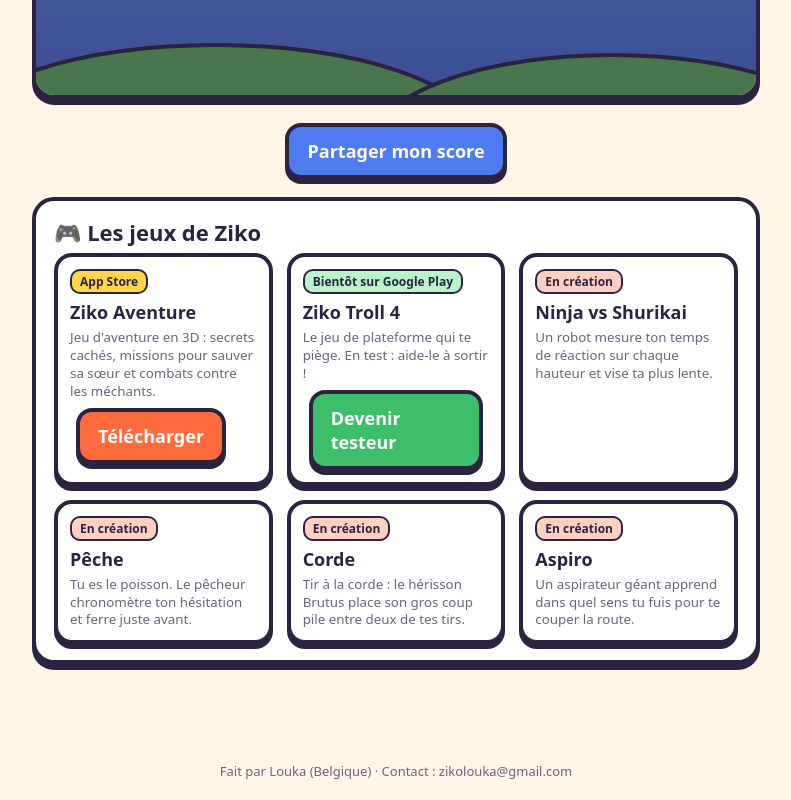
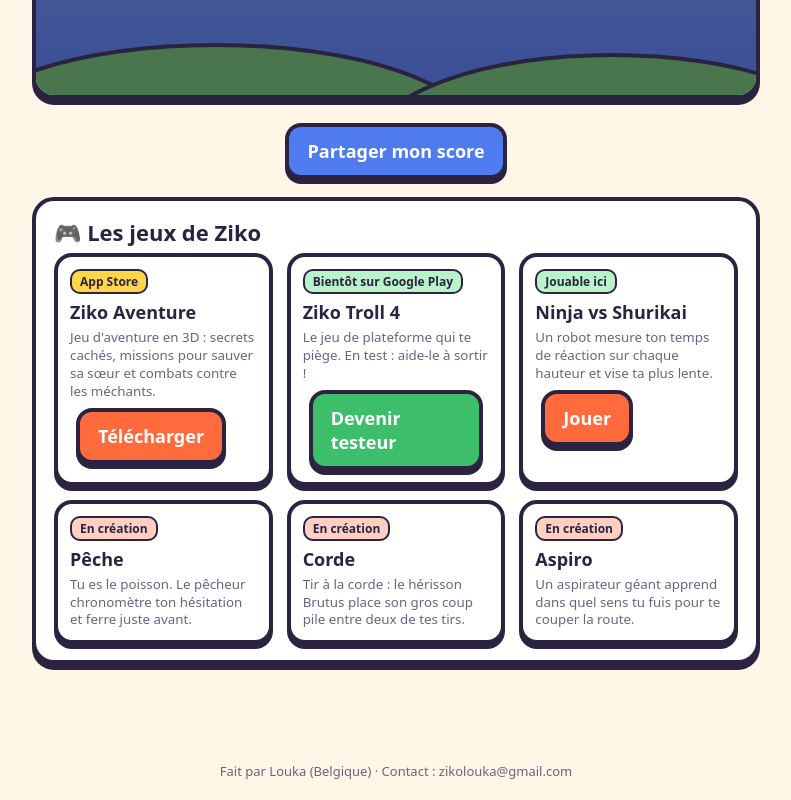
Before and after one commit to zikolc-cmd/zikolc-cmd.github.io, a plain HTML site: page games/index.html in a window 1280 px wide. Shown: the part 731-1531 px from the top of the page, without its empty margins (244-1035 px from the left). Drawn offline with Linux system fonts and the light colour scheme.

Commit message:
Update game status for Ninja vs Shurikai

```diff
--- a/games/index.html
+++ b/games/index.html
@@ -58,7 +58,7 @@ footer{text-align:center;color:#6B6380;font-size:13px;padding:20px}
     <div class="grid">
       <div class="g1"><span class="tag t1">App Store</span><br><b>Ziko Aventure</b><small>Jeu d'aventure en 3D : secrets cachés, missions pour sauver sa sœur et combats contre les méchants. </small><a class="btn" href="https://apps.apple.com/be/app/ziko-aventure/id6821707438">Télécharger</a></div>
       <div class="g1"><span class="tag t2">Bientôt sur Google Play</span><br><b>Ziko Troll 4</b><small>Le jeu de plateforme qui te piège. En test : aide-le à sortir !</small><a class="btn g" href="../testeur/">Devenir testeur</a></div>
-      <div class="g1"><span class="tag t3">En création</span><br><b>Ninja vs Shurikai</b><small>Un robot mesure ton temps de réaction sur chaque hauteur et vise ta plus lente.</small></div>
+      <div class="g1"><span class="tag t2">Jouable ici</span><br><b>Ninja vs Shurikai</b><small>Un robot mesure ton temps de réaction sur chaque hauteur et vise ta plus lente.</small><a class="btn" href="ninja.html">Jouer</a></div>
       <div class="g1"><span class="tag t3">En création</span><br><b>Pêche</b><small>Tu es le poisson. Le pêcheur chronomètre ton hésitation et ferre juste avant.</small></div>
       <div class="g1"><span class="tag t3">En création</span><br><b>Corde</b><small>Tir à la corde : le hérisson Brutus place son gros coup pile entre deux de tes tirs.</small></div>
       <div class="g1"><span class="tag t3">En création</span><br><b>Aspiro</b><small>Un aspirateur géant apprend dans quel sens tu fuis pour te couper la route.</small></div>
```
